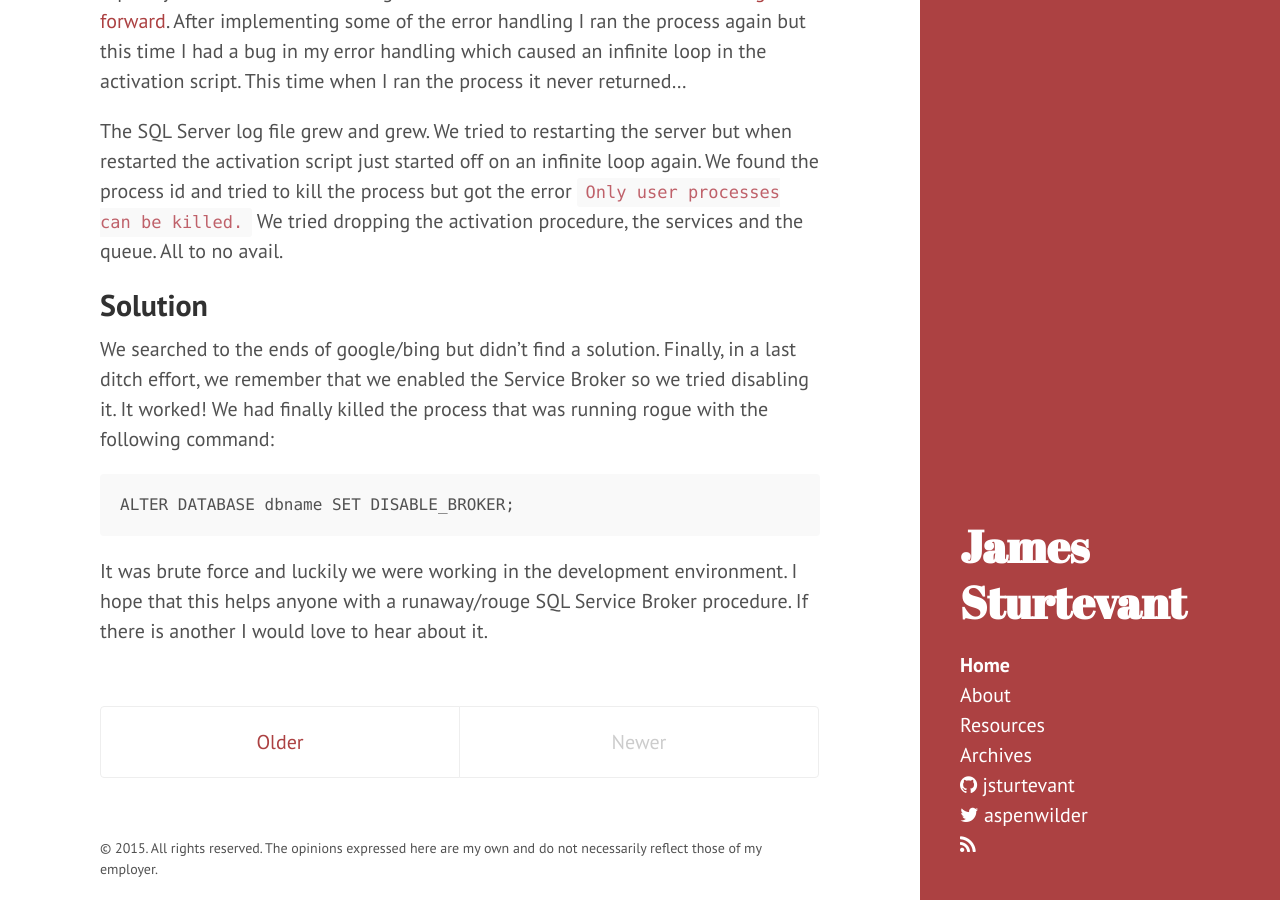
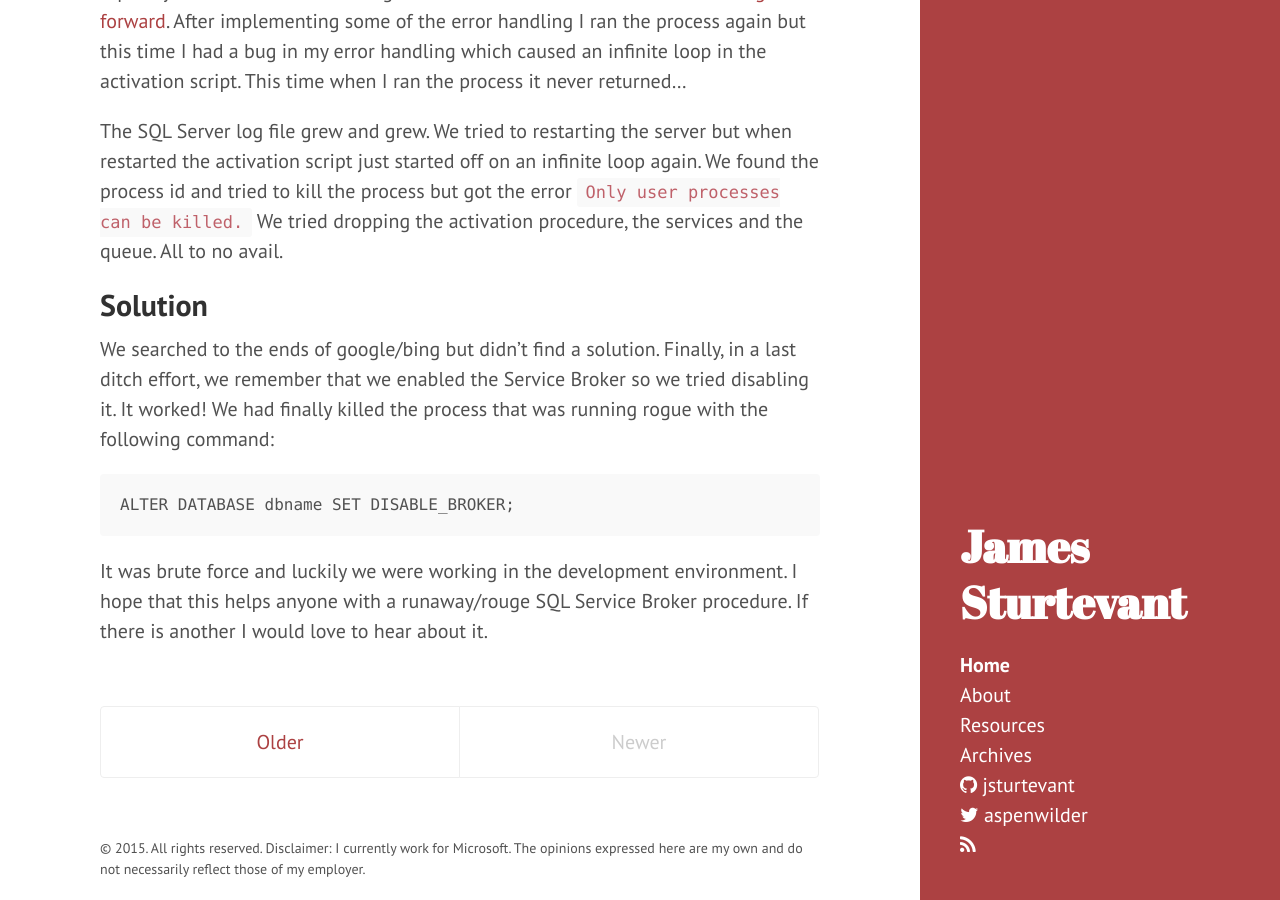
Before and after one commit to jsturtevant/jsturtevant.github.io, a Jekyll site: the page built from index.html, in a window 1280 px wide and 900 px high, scrolled down 3655 px. Built offline with Jekyll 4.4.1, drawn with Linux system fonts in a browser that asks for light colours; nearby versions of some CDN libraries; Markdown is read by kramdown in place of the engine named in the settings; the list of posts is cut into pages by our own code.

Commit message:
added disclaimer

```diff
--- a/_includes/footer.html
+++ b/_includes/footer.html
@@ -1,4 +1,4 @@
 <p>
-    &copy; {{ site.time | date: '%Y' }}. All rights reserved. The opinions expressed here are my own and do not
+    &copy; {{ site.time | date: '%Y' }}. All rights reserved. Disclaimer: I currently work for Microsoft. The opinions expressed here are my own and do not
     necessarily reflect those of my employer.
 </p>
```
